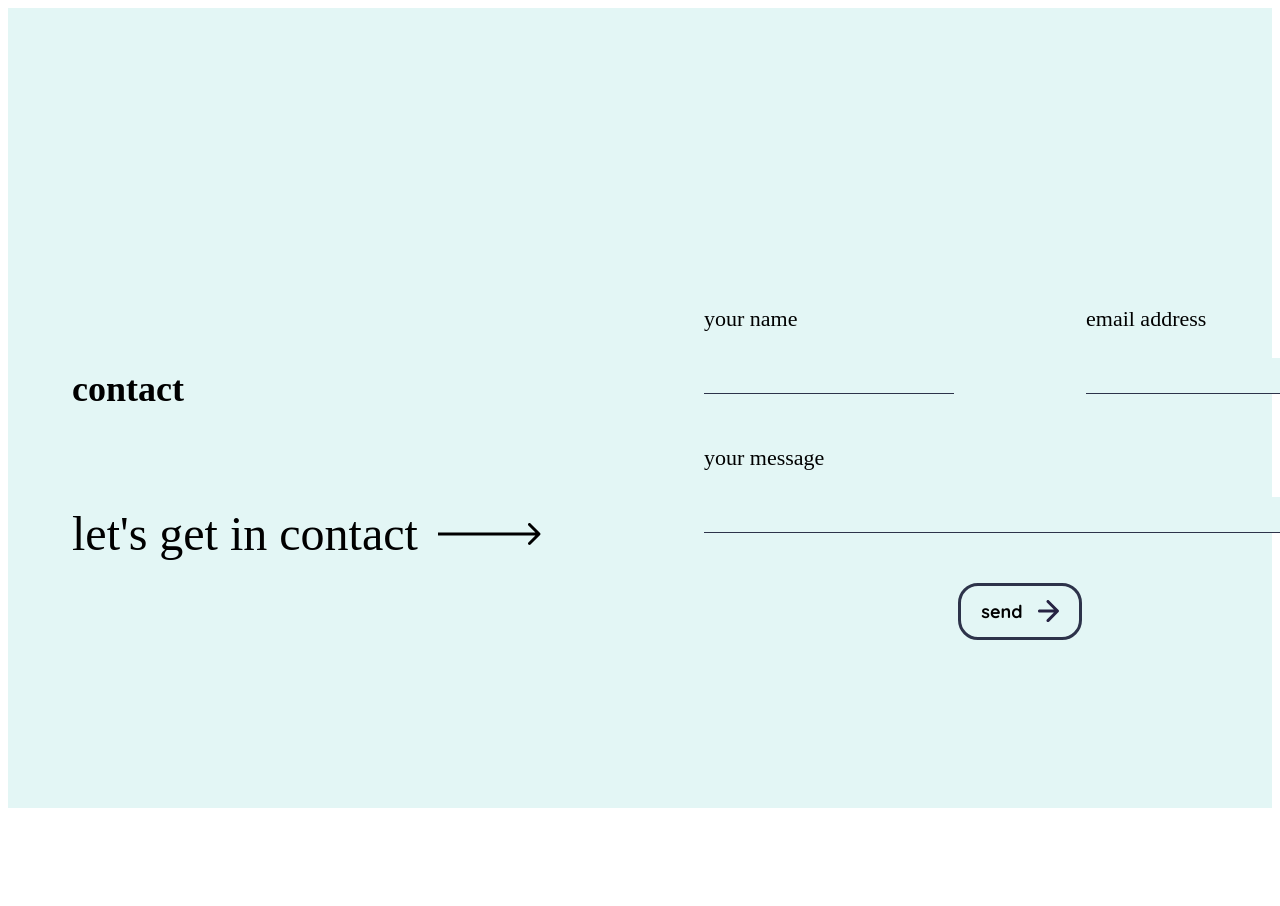
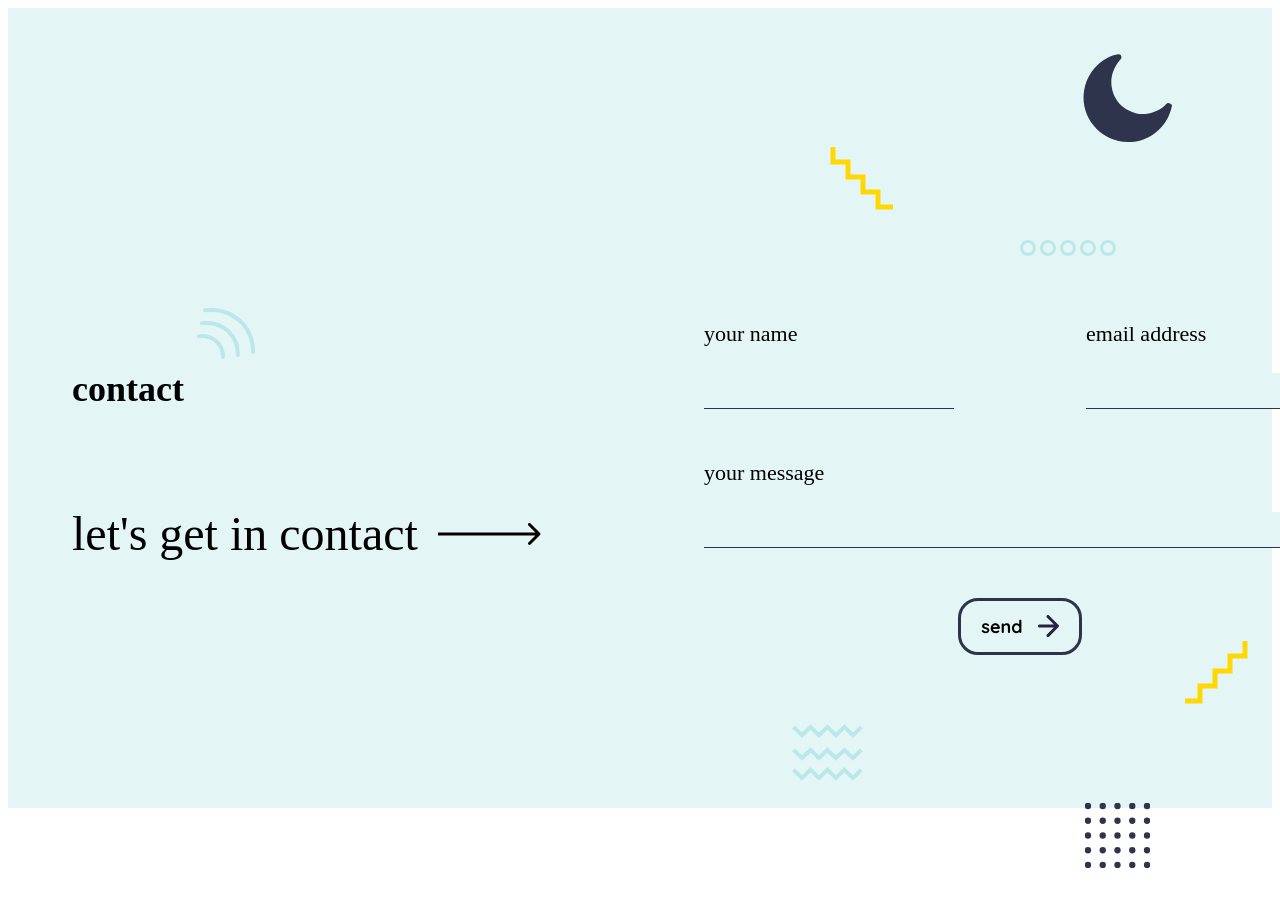
Before and after one commit to JimmyLam96/Portfolio, a Gatsby site: page /Contact in a window 1280 px wide. Shown: the top 906 px of the page. Built offline with nearby package versions, Linux system fonts and the light colour scheme; Gatsby itself is replaced by a stand-in of ours.

Commit message:
Added icons to contact page

```diff
--- a/public/page-data/dev-404-page/page-data.json
+++ b/public/page-data/dev-404-page/page-data.json
@@ -1,5 +1,5 @@
 {
     "componentChunkName": "component---cache-dev-404-page-js",
     "path": "/dev-404-page/",
-    "result": {"data":{"allSiteFunction":{"nodes":[]},"allSitePage":{"nodes":[{"path":"/"},{"path":"/About/"},{"path":"/About/styles/"},{"path":"/Contact/"},{"path":"/Contact/styles/"},{"path":"/Home/"},{"path":"/Home/styles/"},{"path":"/Work/Icons/"},{"path":"/Work/"},{"path":"/Work/styles/"},{"path":"/Work/types/"},{"path":"/Home/RightContent/RightContent/"},{"path":"/Home/RightContent/styles/"},{"path":"/Home/RightContent/types/"},{"path":"/Home/LeftContent/LeftContent/"},{"path":"/Home/LeftContent/styles/"}]}},"pageContext":{}},
+    "result": {"data":{"allSiteFunction":{"nodes":[]},"allSitePage":{"nodes":[{"path":"/"},{"path":"/About/"},{"path":"/About/styles/"},{"path":"/Contact/"},{"path":"/Contact/styles/"},{"path":"/Home/"},{"path":"/Home/styles/"},{"path":"/Work/Icons/"},{"path":"/Work/"},{"path":"/Work/styles/"},{"path":"/Work/types/"},{"path":"/Home/LeftContent/LeftContent/"},{"path":"/Home/LeftContent/styles/"},{"path":"/Home/RightContent/RightContent/"},{"path":"/Home/RightContent/styles/"},{"path":"/Home/RightContent/types/"},{"path":"/Contact/icons/"}]}},"pageContext":{}},
     "staticQueryHashes": []}
--- a/public/page-data/index/page-data.json
+++ b/public/page-data/index/page-data.json
@@ -2,4 +2,4 @@
     "componentChunkName": "component---src-pages-index-tsx",
     "path": "/",
     "result": {"pageContext":{}},
-    "staticQueryHashes": ["1374007021","2703831676","3101454386"]}
+    "staticQueryHashes": ["1683783874","2703831676","3101454386"]}
--- /dev/null
+++ b/public/page-data/sq/d/2482138686.json
@@ -0,0 +1 @@
+{"errors":[{"message":"Cannot read property 'map' of undefined","locations":[{"line":2,"column":3}],"path":["allMarkdownRemark"]}],"data":null}
--- a/src/config/DefaultColors.tsx
+++ b/src/config/DefaultColors.tsx
@@ -4,3 +4,14 @@
   Button: '#FFD803',
   Paragraph: '#2d334a',
 };
+
+export const SVGColors = {
+  Secondary:
+    'brightness(0) saturate(100%) invert(94%) sepia(17%) saturate(137%) hue-rotate(129deg) brightness(97%) contrast(101%)',
+  Tertairy:
+    'brightness(0) saturate(100%) invert(95%) sepia(62%) saturate(434%) hue-rotate(151deg) brightness(95%) contrast(91%)',
+  Button:
+    'brightness(0) saturate(100%) invert(77%) sepia(58%) saturate(701%) hue-rotate(351deg) brightness(104%) contrast(107%)',
+  Paragraph:
+    'brightness(0) saturate(100%) invert(20%) sepia(10%) saturate(1888%) hue-rotate(190deg) brightness(89%) contrast(93%)',
+};
--- /dev/null
+++ b/src/pages/Contact/icons.tsx
@@ -0,0 +1,22 @@
+import React from 'react';
+import {
+  Circle,
+  Moon,
+  YellowWaves,
+  Waves,
+  Polka,
+  YellowWavesTwo,
+} from './styles';
+
+export default function Icons() {
+  return (
+    <div>
+      <Moon />
+      <YellowWaves />
+      <Circle />
+      <Waves />
+      <Polka />
+      <YellowWavesTwo />
+    </div>
+  );
+}
--- a/src/pages/Contact/index.tsx
+++ b/src/pages/Contact/index.tsx
@@ -13,11 +13,14 @@
   LeftContent,
   RightContent,
   Form,
+  Signal,
+  ContactContainer,
 } from './styles';
 import ContactArrow from '../../images/SVG/ContactArrow.svg';
 import { useAnimation } from 'framer-motion';
 import DefaultButton from '../../components/DefaultButton';
 import emailjs from 'emailjs-com';
+import Icons from './icons';
 
 export default function About({ id }: { id: string }) {
   const controls = useAnimation();
@@ -45,7 +48,10 @@
       <Content>
         <Left>
           <LeftContent>
-            <Text36>contact</Text36>
+            <ContactContainer>
+              <Text36>contact</Text36>
+              <Signal />
+            </ContactContainer>
             <GetInContactContainer>
               <Text48>let's get in contact</Text48>
               <ContactArrowContainer>
@@ -56,6 +62,7 @@
         </Left>
         <Right>
           <RightContent>
+            <Icons />
             <Form ref={form} onSubmit={sendEmail}>
               <NameEmailContainer>
                 <ContactForm size="small" type="your name" name="name" />
--- a/src/pages/Contact/styles.tsx
+++ b/src/pages/Contact/styles.tsx
@@ -1,9 +1,14 @@
 import { motion } from 'framer-motion';
 import styled from 'styled-components';
-import DefaultButton from '../../components/DefaultButton';
-import { DefaultColors } from '../../config/DefaultColors';
+import { DefaultColors, SVGColors } from '../../config/DefaultColors';
 import { DefaultText36, DefaultText48 } from '../../config/DefaulTextSizes';
 import { ScreenSizes } from '../../config/ScreenSizes';
+import SignalIcon from '../../images/SVG/Signal.svg';
+import MoonIcon from '../../images/SVG/Moon.svg';
+import YellowWavesIcon from '../../images/SVG/YellowWaves.svg';
+import CircleIcon from '../../images/SVG/PurpleCircle.svg';
+import WavesIcon from '../../images/SVG/Waves.svg';
+import PolkaIcon from '../../images/SVG/Polka.svg';
 
 export const Background = styled.div`
   display: flex;
@@ -48,6 +53,7 @@
 export const Right = styled(Left)``;
 
 export const RightContent = styled(LeftContent)`
+  position: relative;
   padding: 4rem;
   @media screen and (max-width: ${ScreenSizes.TABLET}) {
     padding: 1rem;
@@ -96,3 +102,61 @@
   align-items: center;
   gap: 50px;
 `;
+
+export const Signal = styled(SignalIcon)`
+  position: absolute;
+  top: -35px;
+  left: 125px;
+  @media screen and (max-width: ${ScreenSizes.TABLET}) {
+    left: 90px;
+  }
+  @media screen and (max-width: ${ScreenSizes.PHONE_LARGE}) {
+    display: none;
+  }
+`;
+
+export const ContactContainer = styled.div`
+  position: relative;
+`;
+
+export const Moon = styled(MoonIcon)`
+  position: absolute;
+  filter: ${SVGColors.Paragraph};
+  top: 5%;
+  right: 30%;
+`;
+
+export const YellowWaves = styled(YellowWavesIcon)`
+  position: absolute;
+  left: 25%;
+  top: 15%;
+`;
+
+export const Circle = styled(CircleIcon)`
+  position: absolute;
+  filter: ${SVGColors.Tertairy};
+  left: 50%;
+  top: 25%;
+`;
+
+export const Waves = styled(WavesIcon)`
+  position: absolute;
+  left: 20%;
+  bottom: 15%;
+  filter: ${SVGColors.Tertairy};
+`;
+
+export const Polka = styled(PolkaIcon)`
+  position: absolute;
+  transform: scale(0.6);
+  right: 30%;
+  bottom: 5%;
+  filter: ${SVGColors.Paragraph};
+`;
+
+export const YellowWavesTwo = styled(YellowWavesIcon)`
+  position: absolute;
+  transform: rotate(270deg);
+  right: 20%;
+  bottom: 25%;
+`;
```
Also changed, not shown: public/page-data/sq/d/1683783874.json (added, +1 -0 lines), src/components/WorkShowcase/index.tsx (+3 -4 lines), src/pages/About/index.tsx (+7 -5 lines), src/images/SVG/Signal.svg (added).
